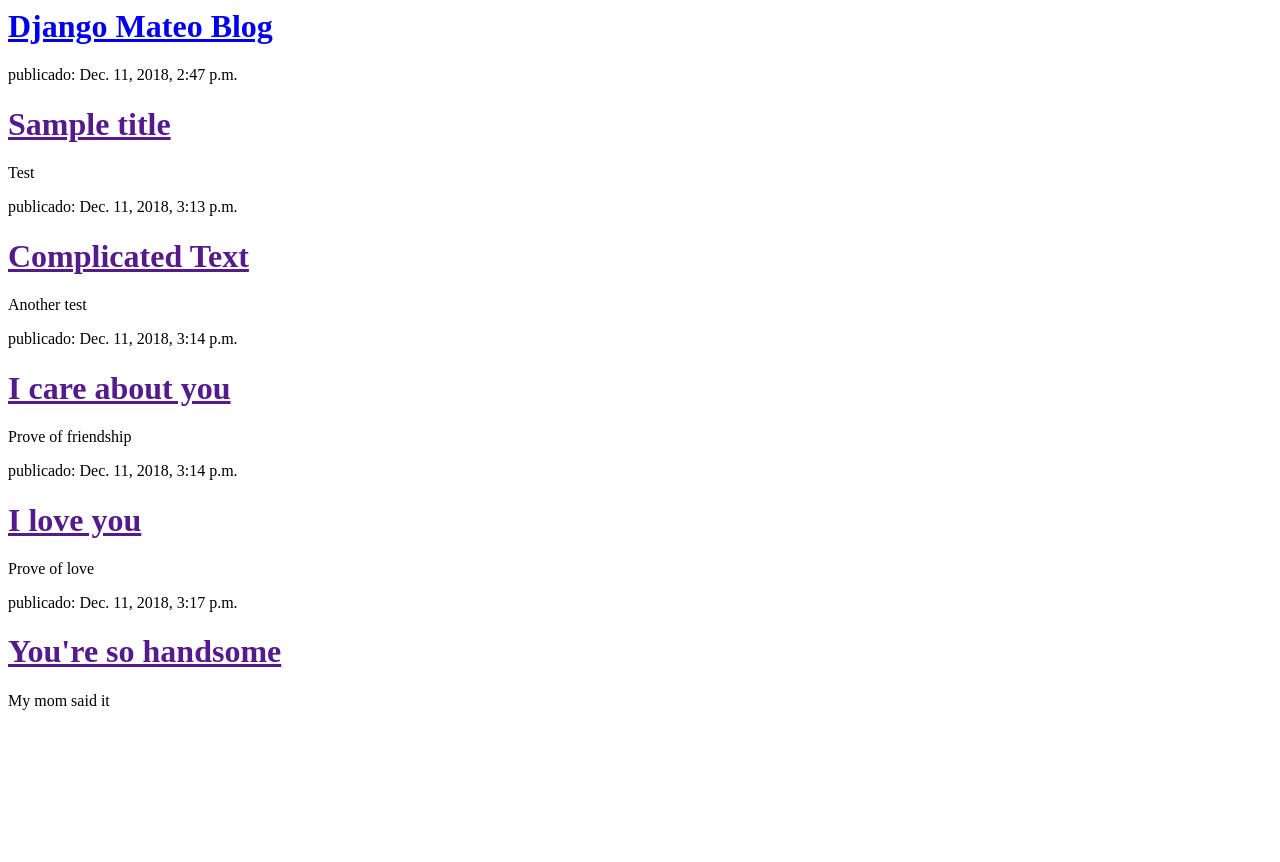
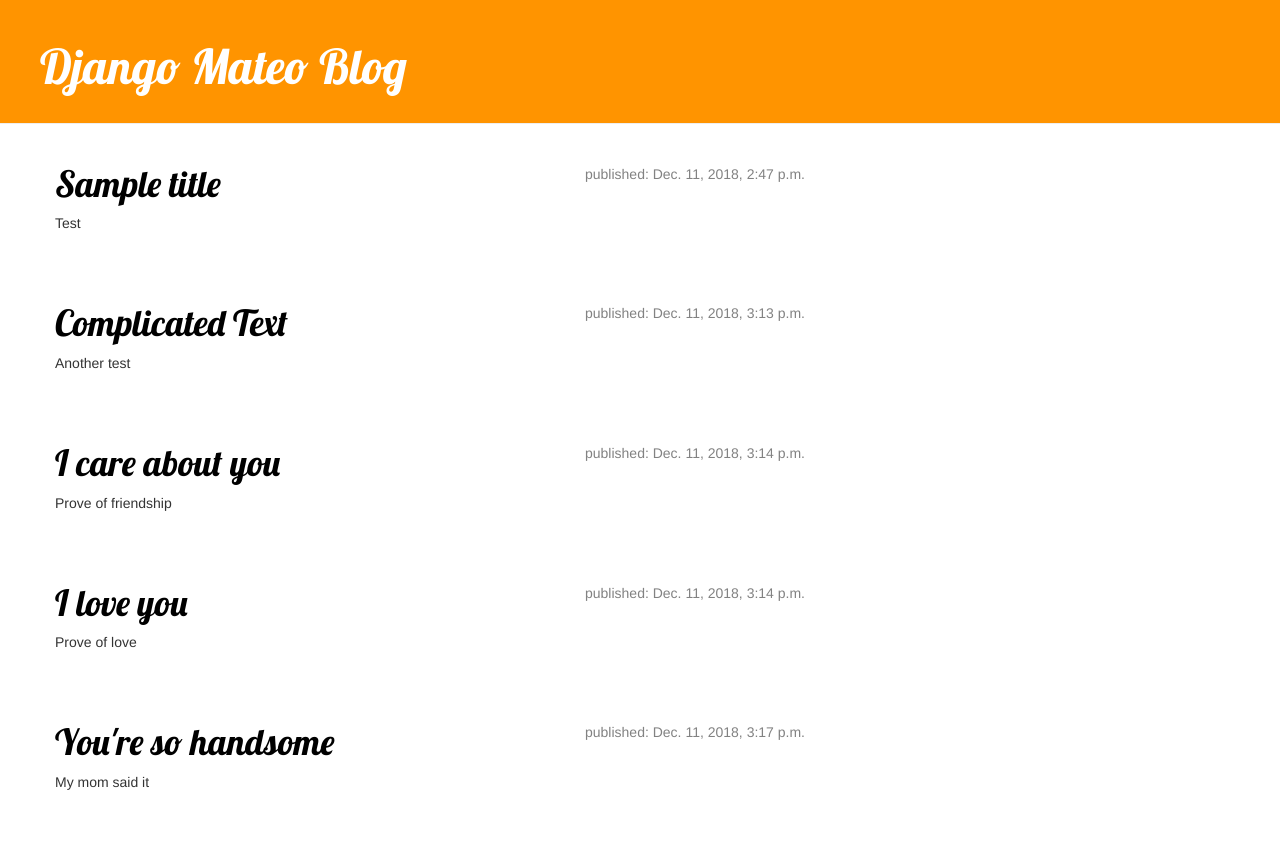
Before and after one commit to mateovlz/appBlogWeb, a Django app: page / in a window 1280 px wide. Before the commit the page ends 710 px from the top, so only its background shows below. Run offline with Django 3.2, Linux system fonts and the light colour scheme; data comes from the database, SQL or seed files in the repository; some libraries are stand-ins or nearby versions.

Commit message:
Agregamos estilos y nos vemos bien

```diff
--- /dev/null
+++ b/blog/static/css/blog.css
@@ -0,0 +1,53 @@
+
+h1 a {
+    color: #FCA205;
+    font-family: 'Lobster';
+}
+
+.page-header {
+    background-color: #ff9400;
+    margin-top: 0;
+    padding: 20px 20px 20px 40px;
+}
+
+.page-header h1, .page-header h1 a, .page-header h1 a:visited, .page-header h1 a:active {
+    color: #ffffff;
+    font-size: 36pt;
+    text-decoration: none;
+}
+
+.content {
+    margin-left: 40px;
+}
+
+h1, h2, h3, h4 {
+    font-family: 'Lobster', cursive;
+}
+
+.date {
+    float: right;
+    color: #828282;
+}
+
+.save {
+    float: right;
+}
+
+.post-form textarea, .post-form input {
+    width: 100%;
+}
+
+.top-menu, .top-menu:hover, .top-menu:visited {
+    color: #ffffff;
+    float: right;
+    font-size: 26pt;
+    margin-right: 20px;
+}
+
+.post {
+    margin-bottom: 70px;
+}
+
+.post h1 a, .post h1 a:visited {
+    color: #000000;
+}
--- a/blog/templates/blog/post_list.html
+++ b/blog/templates/blog/post_list.html
@@ -1,19 +1,31 @@
+{% load static %}
 <html>
     <head>
         <title>Django Mateo blog</title>
+        <link href="//fonts.googleapis.com/css?family=Lobster&subset=latin,latin-ext" rel="stylesheet" type="text/css">
+        <link rel="stylesheet" href="//maxcdn.bootstrapcdn.com/bootstrap/3.2.0/css/bootstrap.min.css">
+        <link rel="stylesheet" href="//maxcdn.bootstrapcdn.com/bootstrap/3.2.0/css/bootstrap-theme.min.css">
+        <link rel="stylesheet" href="{% static 'css/blog.css' %}">
     </head>
     <body>
-        <div>
+        <div class="page-header">
             <h1><a href="/">Django Mateo Blog</a></h1>
         </div>
-
-        {% for post in posts %}
-        <div >
-        <p> publicado: {{ post.published_date }}</p>
-        <h1><a href = "" >{{ post.title }}</a></h1>
-        <p>{{ post.text|linebreaksbr }}</p>
+        <div class="content container">
+    <div class="row">
+        <div class="col-md-8">
+            {% for post in posts %}
+                <div class="post">
+                    <div class="date">
+                        <p>published: {{ post.published_date }}</p>
+                    </div>
+                    <h1><a href="">{{ post.title }}</a></h1>
+                    <p>{{ post.text|linebreaksbr }}</p>
+                </div>
+            {% endfor %}
         </div>
-        {% endfor %}
+    </div>
+</div>
 
     </body>
 </html>
--- a/mysite/settings.py
+++ b/mysite/settings.py
@@ -119,3 +119,4 @@
 # https://docs.djangoproject.com/en/2.1/howto/static-files/
 
 STATIC_URL = '/static/'
+STATICFILES_DIRS = (os.path.join(BASE_DIR,'static'),)
```
